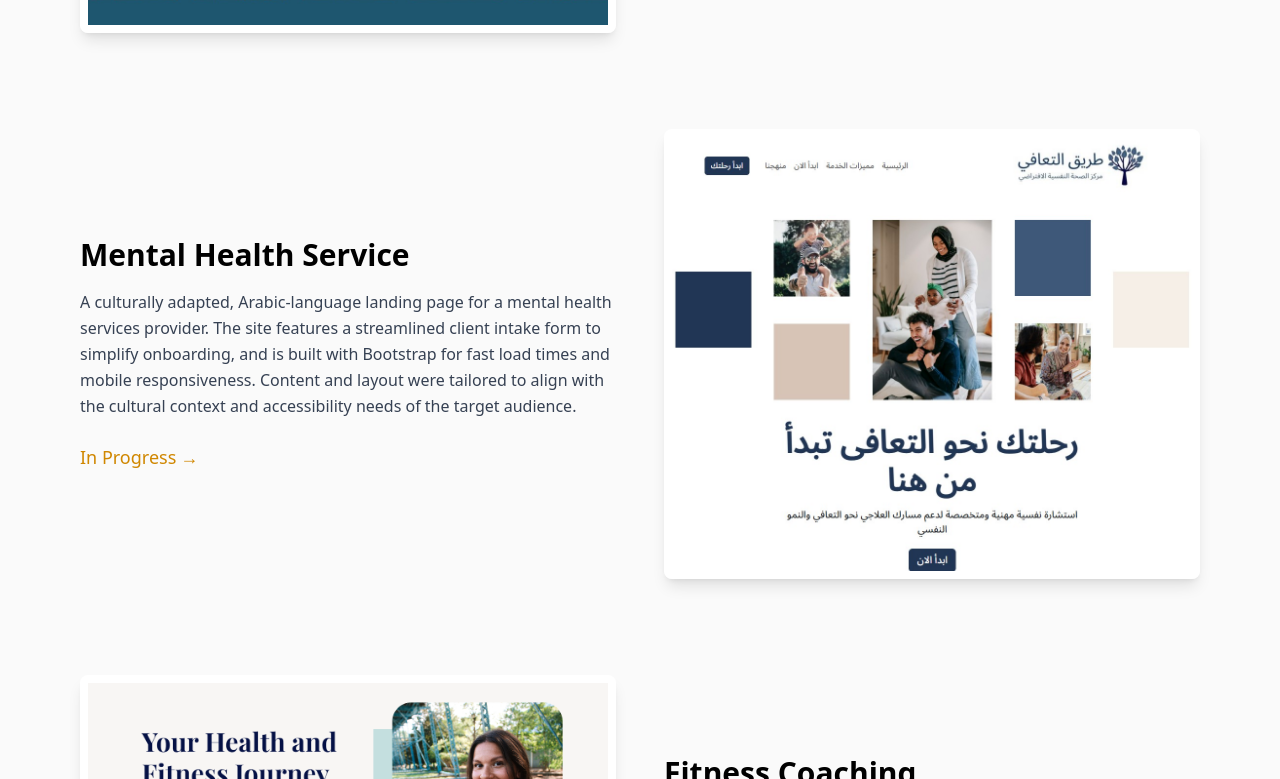
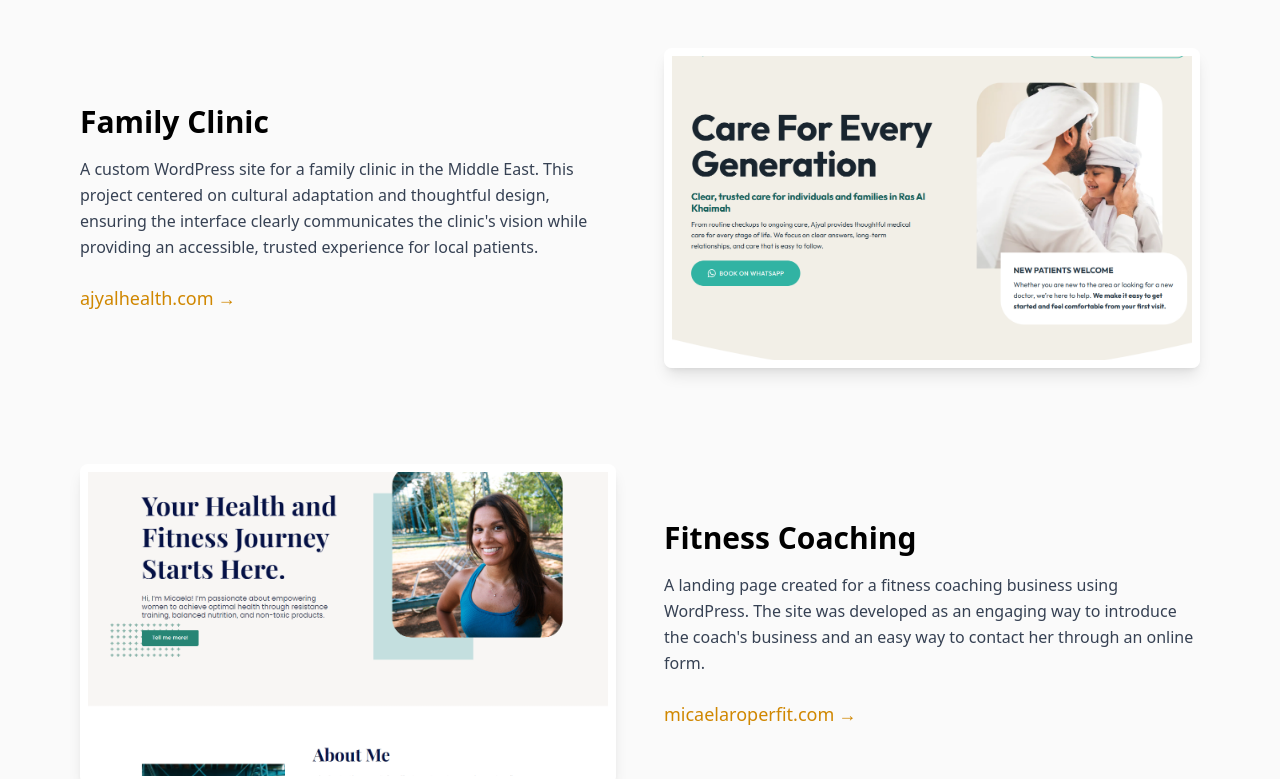
Before and after one commit to itsdanielschultz/danschultz.dev, a website built with Vite: page projects.html in a window 1280 px wide. Shown: the part 732-1511 px from the top of the page. Built offline with nearby package versions, Linux system fonts and the light colour scheme.

Commit message:
Ajyal plus updated photos

```diff
--- a/index.html
+++ b/index.html
@@ -595,7 +595,7 @@
             >
               <a href="#" class="block">
                 <img
-                  src="/src/assets/img/grow.jpg"
+                  src="/src/assets/img/grow.png"
                   alt="Project screenshot"
                   class="h-48 w-full object-cover"
                 />
@@ -633,9 +633,9 @@
             <div
               class="transform overflow-hidden rounded-xl bg-white shadow-lg transition duration-300 ease-in-out hover:scale-105 h-full flex flex-col"
             >
-              <a href="#" class="block">
+              <a href="https://www.ajyalhealth.com" class="block">
                 <img
-                  src="/src/assets/img/path-to-recovery.png"
+                  src="/src/assets/img/ajyal.png"
                   alt="Project screenshot"
                   class="h-48 w-full object-cover"
                 />
@@ -644,17 +644,17 @@
                 <h3
                   class="mb-2 text-xl font-poppins font-semibold text-gray-800"
                 >
-                  Mental Health Service
+                  Family Clinic
                 </h3>
                 <p class="mb-4 text-gray-600 font-roboto flex-grow">
-                  A culturally adapted, Arabic-language landing page for a
-                  mental health services provider.
+                  A thoughtfully designed and culturally adapted brochure
+                  website for a family clinic in the Middle East.
                 </p>
                 <a
-                  href="#"
+                  href="https://www.ajyalhealth.com"
                   class="font-semibold text-green-600 font-roboto transition-colors duration-300 hover:text-green-800 mt-auto"
                 >
-                  In Progress &rarr;
+                  View Project &rarr;
                 </a>
               </div>
             </div>
--- a/projects.html
+++ b/projects.html
@@ -339,9 +339,9 @@
         <div class="flex flex-col md:flex-row items-center gap-12 mb-24">
           <div class="md:w-1/2">
             <img
-              src="/src/assets/img/grow-2.jpg"
+              src="/src/assets/img/grow.png"
               alt="Project screenshot"
-              class="w-full h-auto object-cover rounded-lg border-8 border-white shadow-lg"
+              class="w-full h-80 object-cover rounded-lg border-8 border-white shadow-lg"
             />
           </div>
           <div class="md:w-1/2">
@@ -375,29 +375,28 @@
         >
           <div class="md:w-1/2">
             <img
-              src="/src/assets/img/path-to-recovery-2.jpg"
+              src="/src/assets/img/ajyal.png"
               alt="Project screenshot"
-              class="w-full h-auto object-cover rounded-lg border-8 border-white shadow-lg"
+              class="w-full h-80 object-cover rounded-lg border-8 border-white shadow-lg"
             />
           </div>
           <div class="md:w-1/2">
             <h3 class="text-3xl font-poppins font-semibold mb-4">
-              Mental Health Service
+              Family Clinic
             </h3>
             <p class="text-gray-700 font-roboto mb-6 leading-relaxed">
-              A culturally adapted, Arabic-language landing page for a mental
-              health services provider. The site features a streamlined client
-              intake form to simplify onboarding, and is built with Bootstrap
-              for fast load times and mobile responsiveness. Content and layout
-              were tailored to align with the cultural context and accessibility
-              needs of the target audience.
+              A custom WordPress site for a family clinic in the Middle East.
+              This project centered on cultural adaptation and thoughtful
+              design, ensuring the interface clearly communicates the clinic's
+              vision while providing an accessible, trusted experience for local
+              patients.
             </p>
             <a
-              href="#"
+              href="https://www.ajyalhealth.com"
               class="inline-flex items-center font-roboto text-yellow-600 text-lg font-medium group transition-transform transform hover:scale-105"
             >
               <span class="relative">
-                <span class="relative z-10">In Progress</span>
+                <span class="relative z-10">ajyalhealth.com</span>
                 <span
                   class="absolute left-0 -bottom-1 h-0.5 w-0 bg-yellow-600 transition-all duration-300 group-hover:w-full"
                 ></span>
@@ -413,7 +412,7 @@
             <img
               src="/src/assets/img/roperfit.png"
               alt="Project screenshot"
-              class="w-full h-auto object-cover rounded-lg border-8 border-white shadow-lg"
+              class="w-full h-80 object-cover rounded-lg border-8 border-white shadow-lg"
             />
           </div>
           <div class="md:w-1/2">
```
Also changed, not shown: src/assets/img/ajyal.png (added), src/assets/img/grow-2.jpg (deleted), src/assets/img/grow.jpg (deleted), src/assets/img/grow.png (added).
